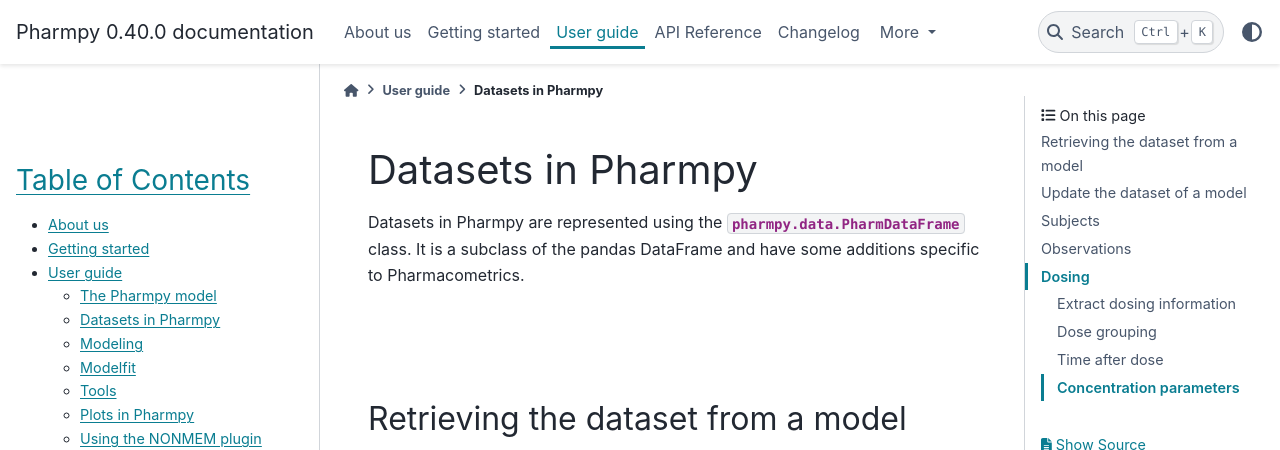
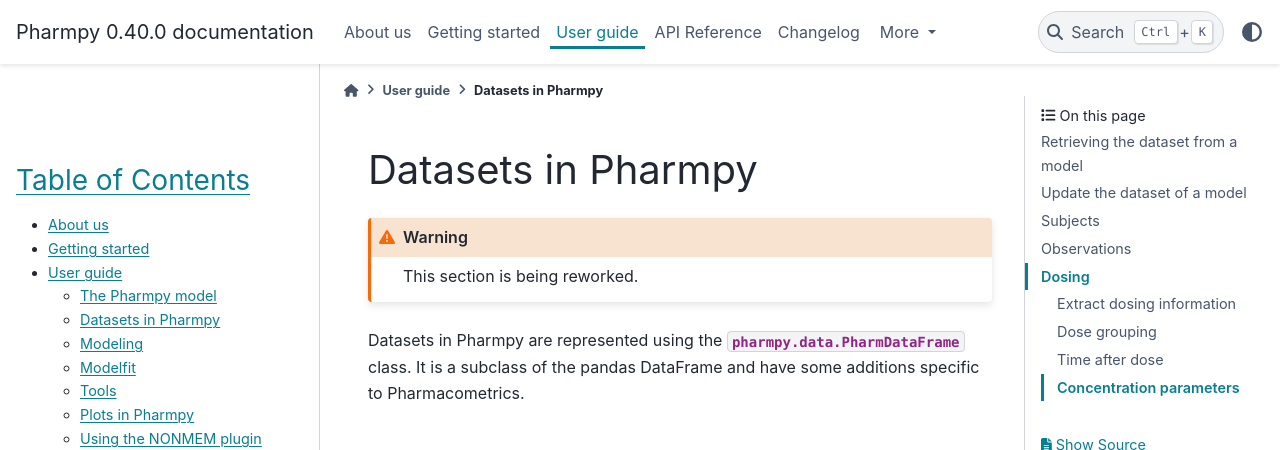
Before and after one commit to pharmpy/pharmpy, a Sphinx documentation site: the page built from docs/data.rst, in a window 1280 px wide and 900 px high, cut to the strip 0-450 px from the top of the window. Built offline with Sphinx 7.4.7 and the PyData theme 0.15.4, drawn with Linux system fonts in a browser that asks for light colours; some of the changed lines change nothing that is shown.

Commit message:
Fix data documentation

```diff
--- a/docs/data.rst
+++ b/docs/data.rst
@@ -1,6 +1,10 @@
 ===================
 Datasets in Pharmpy
 ===================
+
+.. warning::
+
+    This section is being reworked.
 
 Datasets in Pharmpy are represented using the :py:class:`pharmpy.data.PharmDataFrame` class. It is a subclass of the pandas DataFrame and have some additions specific to Pharmacometrics.
 
@@ -81,8 +85,9 @@ The observations of the dataset indexed on subject ID and the independent variab
 
 .. jupyter-execute::
 
-   obs = df.pharmpy.observations
-   obs
+    from pharmpy.modeling import get_observations
+    obs = get_observations(model)
+    obs
 
 The total number of observations is the length of this series.
 
```
